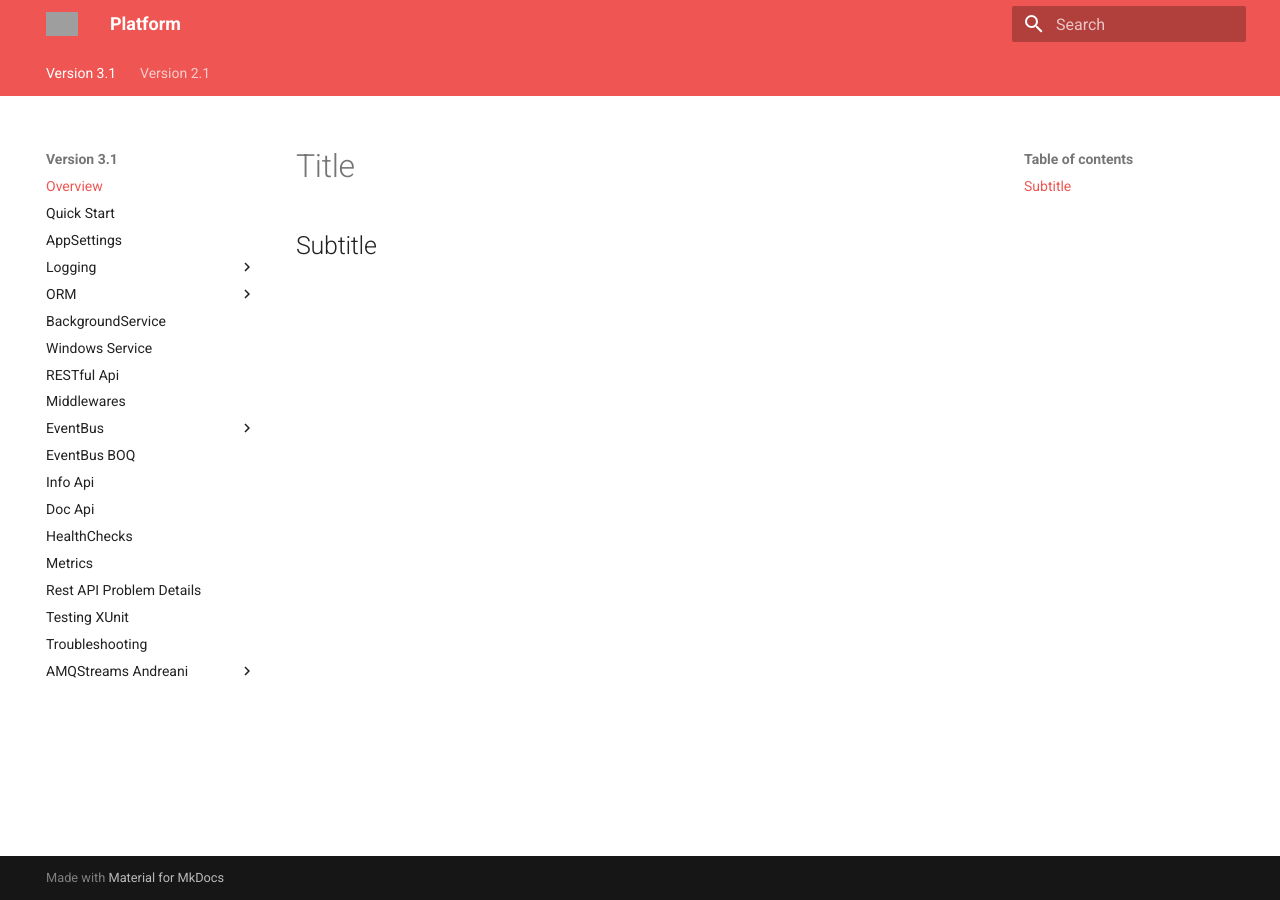
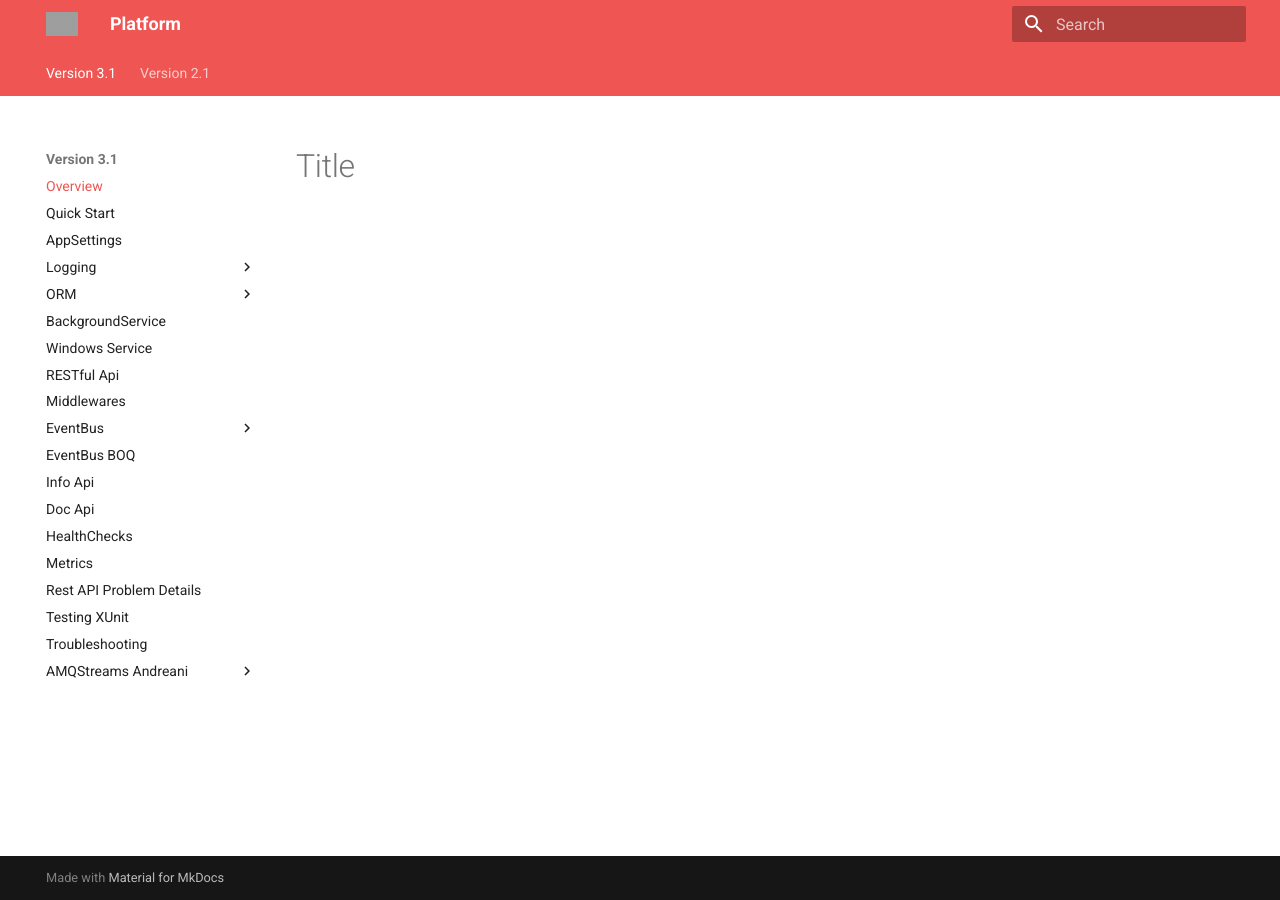
Before and after one commit to ochoajuanm-gla/docs, an MkDocs documentation site: the page built from docs/index.md, in a window 1280 px wide. Built offline with MkDocs 1.6.1 and Material for MkDocs 9.7.7, drawn with Linux system fonts in a browser that asks for light colours; grey boxes are pictures that could not be loaded.

Commit message:
add change

```diff
--- a/docs/index.md
+++ b/docs/index.md
@@ -1,2 +1 @@
 # Title
-## Subtitle
```
